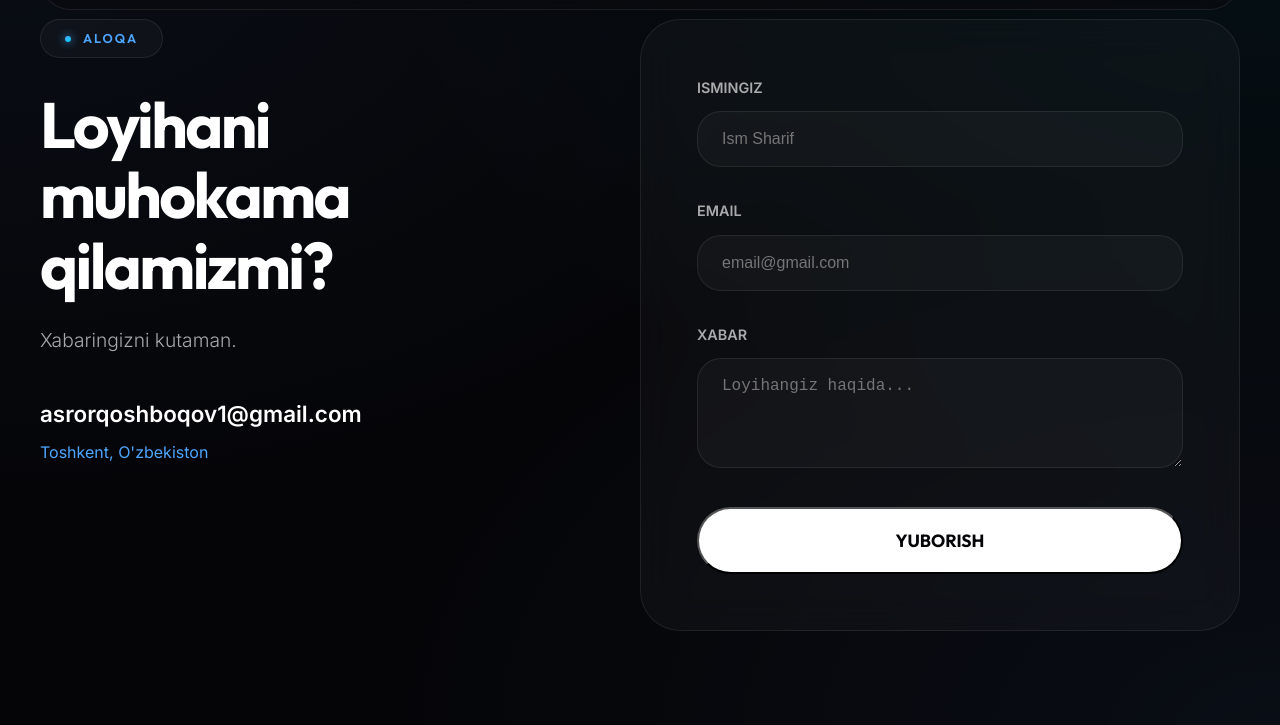
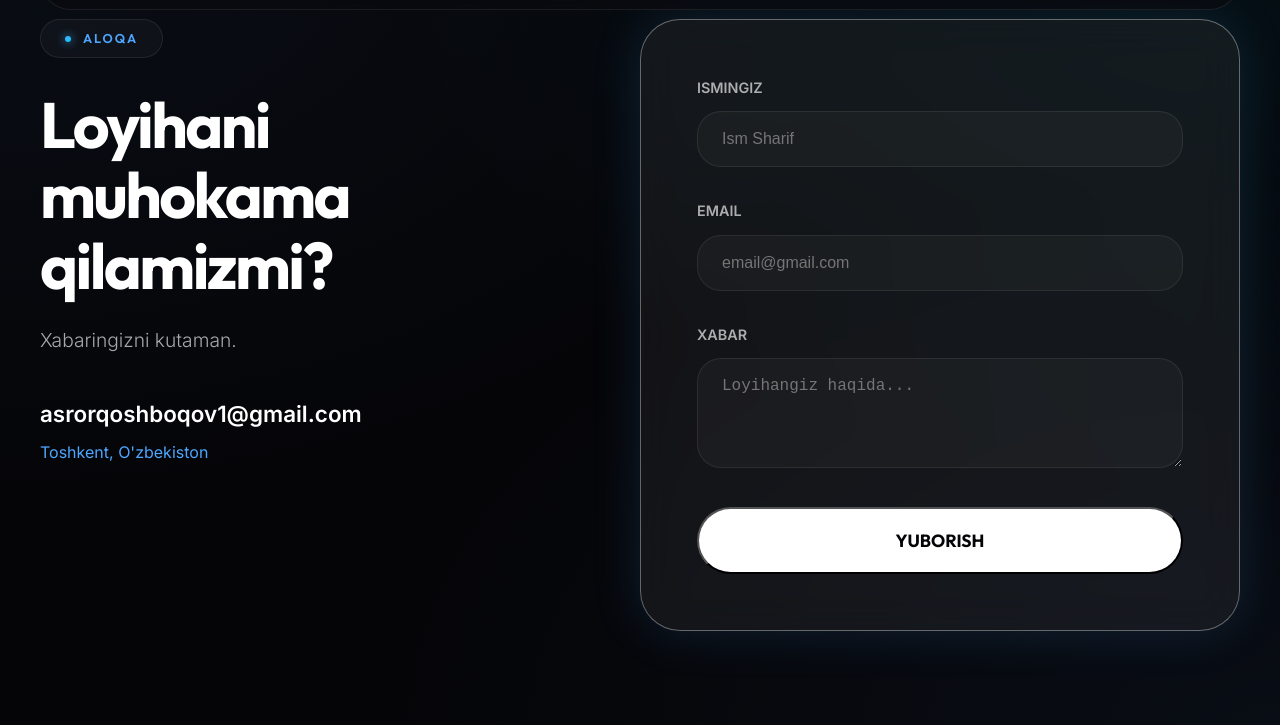
Before and after one commit to asrorqoshboqov1-coder/portfolio-website, a website: page index.html in a window 1280 px wide. In both pictures the pointer is over the element 940 px from the left and 5190 px from the top of the page. Shown: the part 4865-5590 px from the top of the page. Drawn offline with Linux system fonts and the light colour scheme.

Commit message:
feat(design): Update contact form with hover interactions and glow, matching Antigravity aesthetics

```diff
--- a/style.css
+++ b/style.css
@@ -338,6 +338,7 @@ body {
 .hero-title .typing-text {
   background: var(--grad-main);
   -webkit-background-clip: text;
+  background-clip: text;
   -webkit-text-fill-color: transparent;
 }
 
@@ -781,6 +782,16 @@ body {
   border: var(--brd-glass);
   border-radius: var(--rd-lg);
   backdrop-filter: blur(20px);
+  position: relative;
+  overflow: hidden;
+  transition: all 0.5s var(--t-smooth);
+}
+
+.contact-form:hover {
+  transform: translateY(-8px);
+  background: var(--bg-card-hover);
+  border-color: var(--tx-subtle);
+  box-shadow: var(--sh-glow);
 }
 
 .form-group {
```
